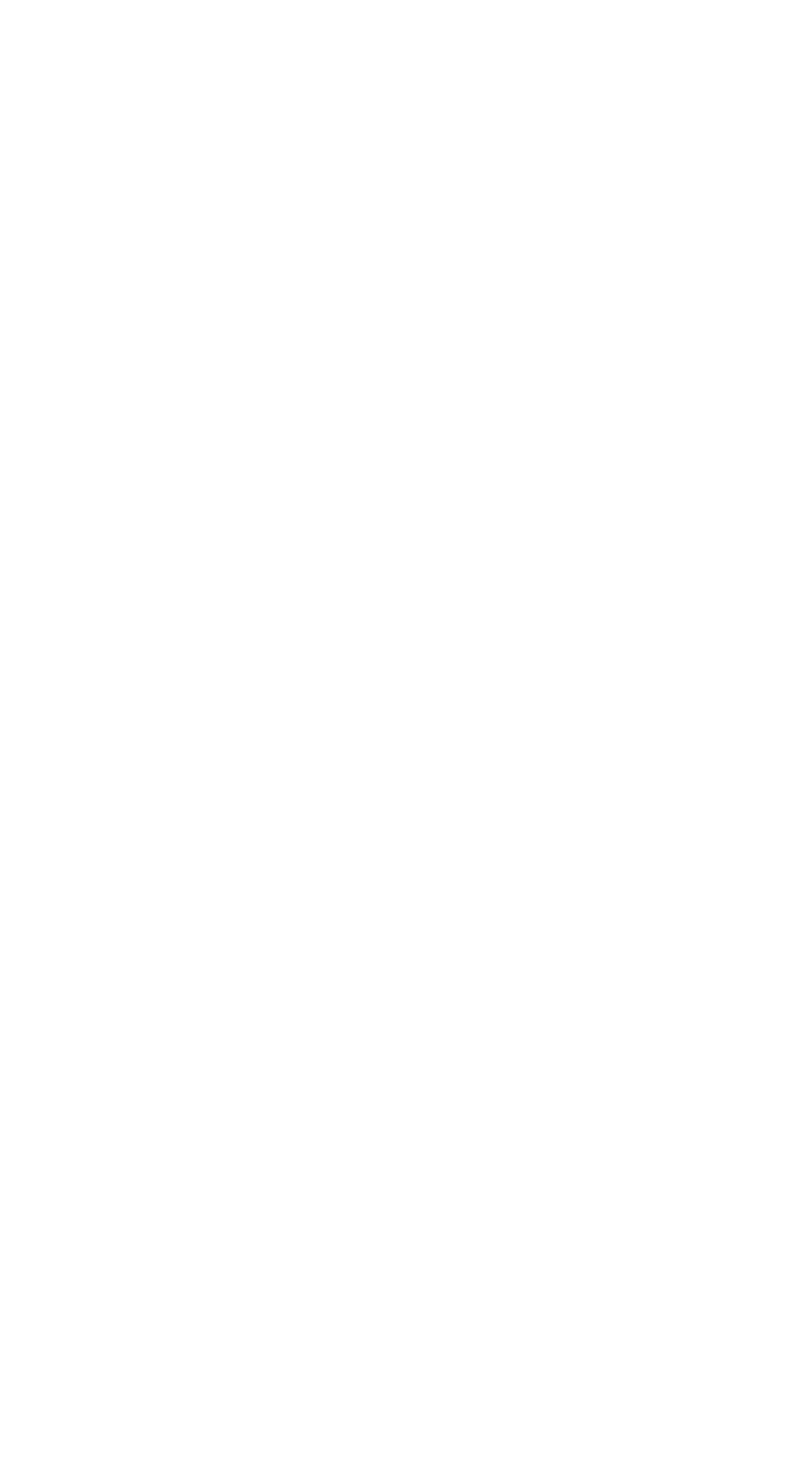
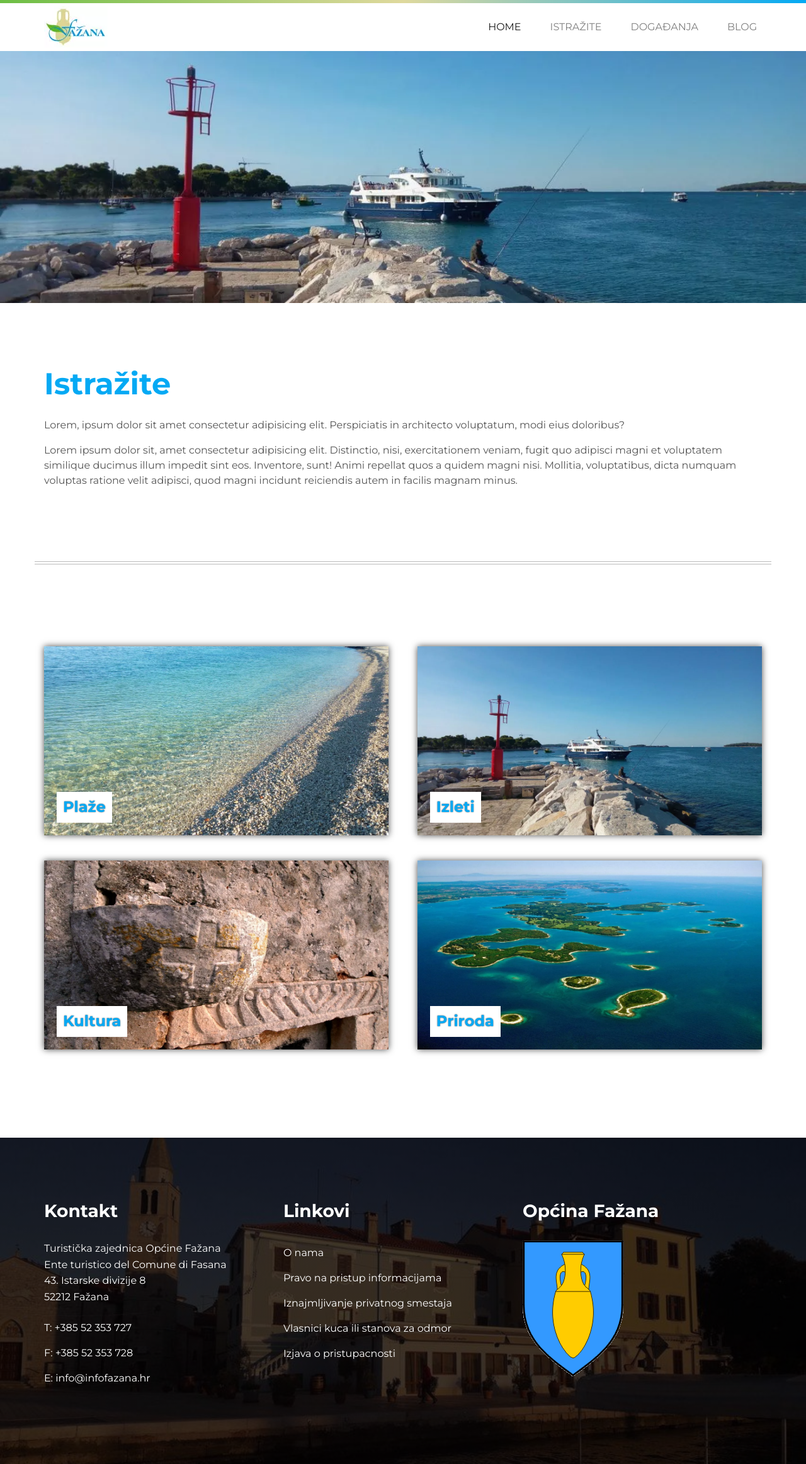
Before and after one commit to zile028/letnji-izazov, a PHP site: page /istrazite.php in a window 1280 px wide. Before the commit the page is empty. Shown: the whole page at 63% size. Before the commit the page ends 800 px from the top, so only its background shows below. Run offline with PHP 8.4, Linux system fonts and the light colour scheme.

Commit message:
explorer page

```diff
--- a/css/style.css
+++ b/css/style.css
@@ -13,7 +13,7 @@ html {
 body {
   font-family: "Montserrat", sans-serif;
   color: #555555;
-  line-height: 1;
+  line-height: 1.5;
   font-size: 16px;
   font-weight: 400;
 }
@@ -82,9 +82,17 @@ hr {
   background: linear-gradient(to right, #6dbe44, #dfd99d, #04a9f4);
 }
 
+hr.divider {
+  border-top: 1px solid rgba(85, 85, 85, 0.4);
+  border-bottom: 1px solid rgba(85, 85, 85, 0.4);
+  background: transparent;
+  height: 3px;
+}
+
 h1 {
-  font-size: 2rem;
-  color: #ffffff;
+  font-size: 3rem;
+  color: #04a9f4;
+  margin-bottom: 0.5em;
 }
 
 h2 {
@@ -116,24 +124,31 @@ h2 {
   margin-left: 0;
 }
 
+/* HEADER */
 .header {
   height: 50vh;
-}
-
-.header-home {
-  background: url("../img/header1.webp");
   background-position: center;
   background-size: cover;
   background-repeat: no-repeat;
 }
 
+.header-home {
+  background-image: url("../img/header1.webp");
+}
+
 .header-home h1 {
+  font-size: 2rem;
   background-color: rgba(223, 217, 157, 0.5);
   padding: 30px;
   border-radius: 20px;
   -webkit-box-shadow: 0 0 10px 0px #dfd99d;
           box-shadow: 0 0 10px 0px #dfd99d;
   text-shadow: 0 0 2px #000000;
+  color: #ffffff;
+}
+
+.header-explorer {
+  background-image: url("../img/izleti.webp");
 }
 
 /* EXPLORE */
--- a/index.php
+++ b/index.php
@@ -67,4 +67,5 @@
     </article>
 </section>
 
+<!-- FOOTER -->
 <?php include "partials/footer.php" ?>
--- a/istrazite.php
+++ b/istrazite.php
@@ -0,0 +1,46 @@
+<link rel="stylesheet" href="https://cdn.jsdelivr.net/npm/bootstrap@4.6.0/dist/css/bootstrap.min.css"
+    integrity="sha384-B0vP5xmATw1+K9KRQjQERJvTumQW0nPEzvF6L/Z6nronJ3oUOFUFpCjEUQouq2+l" crossorigin="anonymous">
+<?php include "partials/top.php" ?>
+<!-- NAVIGATION -->
+<?php include "partials/navigation.php" ?>
+
+<!-- HEADER -->
+<header class="header header-explorer"></header>
+
+<section class="container intro py">
+    <h1>Istražite</h1>
+    <p>Lorem, ipsum dolor sit amet consectetur adipisicing elit. Perspiciatis in architecto voluptatum, modi eius
+        doloribus?</p>
+    <p>Lorem ipsum dolor sit, amet consectetur adipisicing elit. Distinctio, nisi, exercitationem veniam, fugit quo
+        adipisci magni et voluptatem similique ducimus illum impedit sint eos. Inventore, sunt! Animi repellat quos a
+        quidem magni nisi. Mollitia, voluptatibus, dicta numquam voluptas ratione velit adipisci, quod magni incidunt
+        reiciendis autem in facilis magnam minus.</p>
+</section>
+<hr class="divider container">
+
+<!-- EXPLORER -->
+<section class="explore container py">
+    <article class="row no-gutters justify-content-between">
+        <div class="col-md-6">
+            <img class="img-fluid" src="img/plaze.webp" alt="plaze">
+            <h5>Plaže</h5>
+        </div>
+        <div class="col-md-6">
+            <img class="img-fluid" src="img/izleti.webp" alt="izleti">
+            <h5>Izleti</h5>
+        </div>
+
+        <div class="col-md-6">
+            <img class="img-fluid" src="img/kultura.webp" alt="kultura">
+            <h5>Kultura</h5>
+        </div>
+
+        <div class="col-md-6">
+            <img class="img-fluid" src="img/priroda.webp" alt="priroda">
+            <h5>Priroda</h5>
+        </div>
+    </article>
+</section>
+
+<!-- FOOTER -->
+<?php include "partials/footer.php" ?>
--- a/partials/footer.php
+++ b/partials/footer.php
@@ -1,4 +1,3 @@
-<!-- FOOTER -->
 <footer>
     <article class="row no-gutters container py justify-content-between">
         <div class="col-md-4">
@@ -32,6 +31,13 @@
         </div>
     </article>
 </footer>
+<script src="https://code.jquery.com/jquery-3.5.1.slim.min.js"
+    integrity="sha384-DfXdz2htPH0lsSSs5nCTpuj/zy4C+OGpamoFVy38MVBnE+IbbVYUew+OrCXaRkfj" crossorigin="anonymous">
+</script>
+<script src="https://cdn.jsdelivr.net/npm/bootstrap@4.6.0/dist/js/bootstrap.bundle.min.js"
+    integrity="sha384-Piv4xVNRyMGpqkS2by6br4gNJ7DXjqk09RmUpJ8jgGtD7zP9yug3goQfGII0yAns" crossorigin="anonymous">
+</script>
+
 </body>
 
 </html>
--- a/partials/navigation.php
+++ b/partials/navigation.php
@@ -8,10 +8,10 @@
     <div class="collapse navbar-collapse" id="navbarNav">
         <ul class="navbar-nav ml-auto text-uppercase">
             <li class="nav-item active">
-                <a class="nav-link" href="#">Home <span class="sr-only">(current)</span></a>
+                <a class="nav-link" href="index.php">Home <span class="sr-only">(current)</span></a>
             </li>
             <li class="nav-item">
-                <a class="nav-link" href="#">istražite</a>
+                <a class="nav-link" href="istrazite.php">istražite</a>
             </li>
             <li class="nav-item">
                 <a class="nav-link" href="#">događanja</a>
--- a/scss/_basic.scss
+++ b/scss/_basic.scss
@@ -12,7 +12,7 @@ html {
 body {
   font-family: $textFont;
   color: $gray;
-  line-height: 1;
+  line-height: 1.5;
   font-size: $fontSize;
   font-weight: 400;
 }
--- a/scss/style.scss
+++ b/scss/style.scss
@@ -8,10 +8,18 @@ hr {
   height: 5px;
   border: none;
   background: linear-gradient(to right, $green, $cream, $lightBlue);
+  &.divider {
+    border-top: 1px solid rgba($gray, 0.4);
+    border-bottom: 1px solid rgba($gray, 0.4);
+    background: transparent;
+    height: 3px;
+  }
 }
+
 h1 {
-  font-size: 2rem;
-  color: $white;
+  font-size: 3rem;
+  color: $lightBlue;
+  margin-bottom: 0.5em;
 }
 h2 {
   color: $gray;
@@ -39,18 +47,25 @@ h2 {
   }
 }
 
+/* HEADER */
 .header {
   height: 50vh;
+  @include bgBasic;
+
   &-home {
-    background: url("../img/header1.webp");
-    @include bgBasic;
+    background-image: url("../img/header1.webp");
     h1 {
+      font-size: 2rem;
       background-color: rgba($cream, 0.5);
       padding: 30px;
       border-radius: 20px;
       box-shadow: 0 0 10px 0px $cream;
       text-shadow: 0 0 2px $black;
+      color: $white;
     }
+  }
+  &-explorer {
+    background-image: url("../img/izleti.webp");
   }
 }
 
```
Also changed, not shown: 1 other file.
